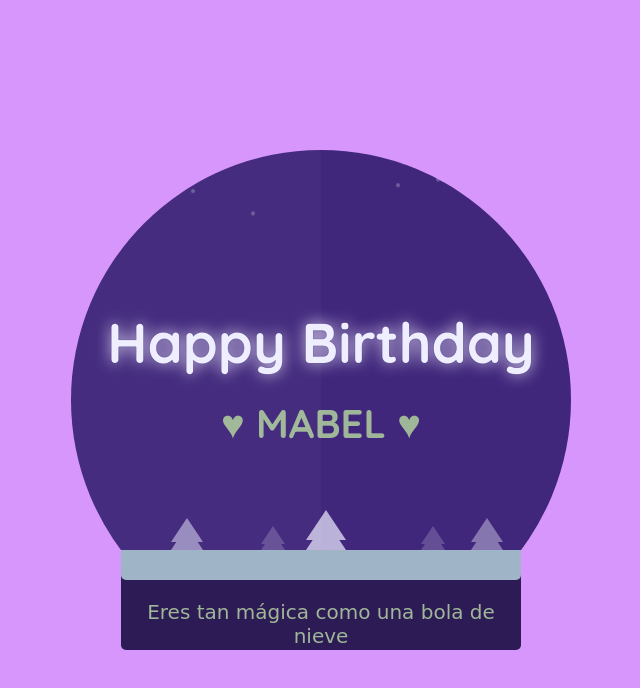
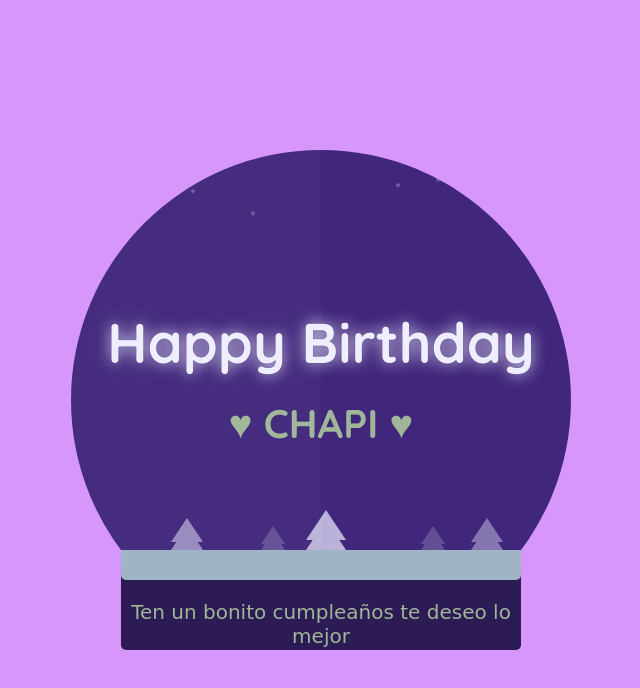
Before and after one commit to RobertoHR7/cumplea-os.github.io, a plain HTML site: page index.html in a window 1280 px wide. Shown: the whole page, without its empty margins (319-959 px from the left). Drawn offline with nearby package versions, Linux system fonts and the light colour scheme; a web font is replaced by a local one.

Commit message:
Update index.html
edicion

```diff
--- a/index.html
+++ b/index.html
@@ -65,7 +65,7 @@
     </div>
     <div class="text">
       <h1>Happy Birthday </h1>
-      <h2>&hearts; MABEL &hearts;</h2>
+      <h2>&hearts; CHAPI &hearts;</h2>
     </div>
     <div class="tree one"></div>
     <div class="tree two"></div>
@@ -75,7 +75,7 @@
   </div>
   <!--.bea -->
   <div class="platform">
-    <div class="quote">Eres tan mágica como una bola de nieve</div>
+    <div class="quote">Ten un bonito cumpleaños te deseo lo mejor</div>
   </div>
 </div>
 
```
